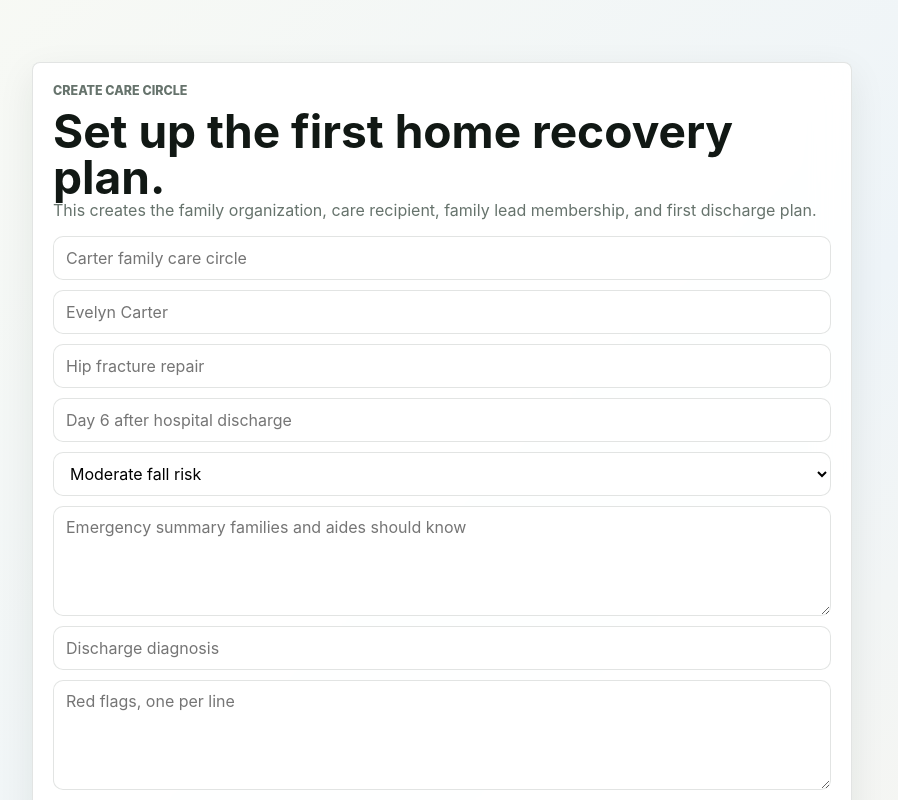
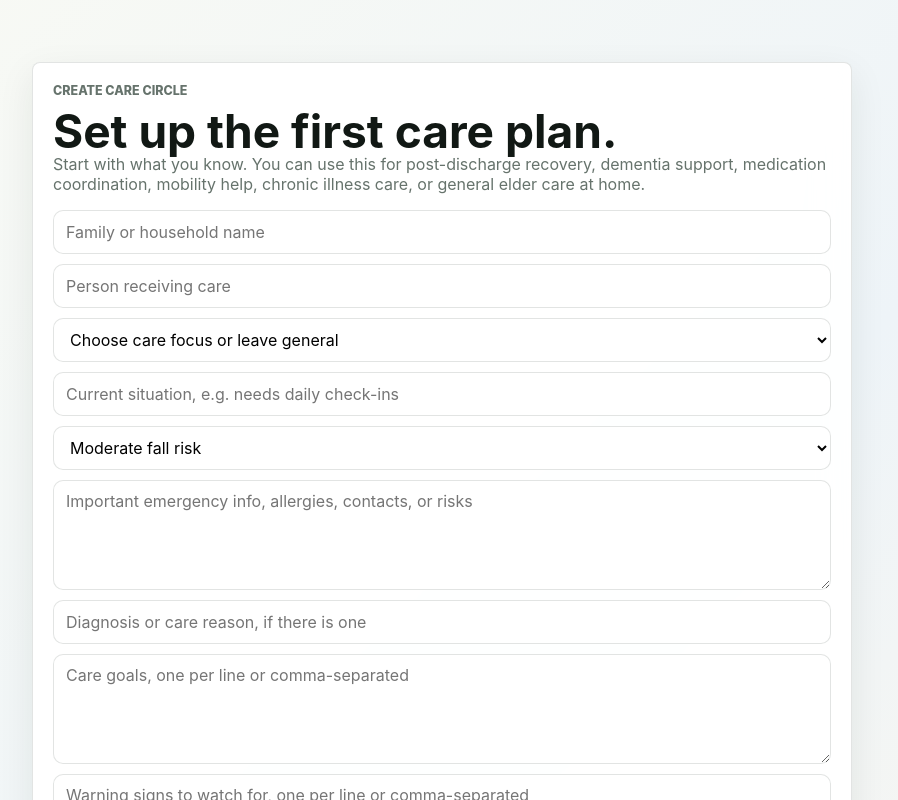
Before and after one commit to bernieboy0001/STARTHOMEX, a Next.js app: page /onboarding in a window 1280 px wide. Shown: the top 800 px of the page, without its empty margins (198-1096 px from the left). Built offline with nearby package versions, Linux system fonts and the light colour scheme.

Commit message:
Improve onboarding flexibility and dashboard resilience

```diff
--- a/app/onboarding/actions.ts
+++ b/app/onboarding/actions.ts
@@ -8,13 +8,14 @@ import { createAdminClient } from "@/lib/supabase/admin";
 const onboardingSchema = z.object({
   organizationName: z.string().min(2),
   recipientName: z.string().min(2),
-  primaryCondition: z.string().min(2),
+  primaryCondition: z.string().optional(),
   recoveryStatus: z.string().min(2),
   fallRisk: z.string().default("unknown"),
-  emergencySummary: z.string().min(5),
-  diagnosis: z.string().min(2),
-  redFlags: z.string().min(5),
-  restrictions: z.string().min(5)
+  emergencySummary: z.string().optional(),
+  diagnosis: z.string().optional(),
+  redFlags: z.string().optional(),
+  restrictions: z.string().optional(),
+  goals: z.string().optional()
 });
 
 function listFromText(value: string) {
@@ -28,15 +29,17 @@ export async function createCareCircle(formData: FormData) {
   const parsed = onboardingSchema.parse({
     organizationName: formData.get("organizationName"),
     recipientName: formData.get("recipientName"),
-    primaryCondition: formData.get("primaryCondition"),
+    primaryCondition: formData.get("primaryCondition") || undefined,
     recoveryStatus: formData.get("recoveryStatus"),
     fallRisk: formData.get("fallRisk"),
-    emergencySummary: formData.get("emergencySummary"),
-    diagnosis: formData.get("diagnosis"),
-    redFlags: formData.get("redFlags"),
-    restrictions: formData.get("restrictions")
+    emergencySummary: formData.get("emergencySummary") || undefined,
+    diagnosis: formData.get("diagnosis") || undefined,
+    redFlags: formData.get("redFlags") || undefined,
+    restrictions: formData.get("restrictions") || undefined,
+    goals: formData.get("goals") || undefined
   });
 
+  try {
     const supabase = await createClient();
     const { data: userData, error: userError } = await supabase.auth.getUser();
     if (userError || !userData.user) redirect("/sign-in");
@@ -54,10 +57,10 @@ export async function createCareCircle(formData: FormData) {
       .insert({
         organization_id: organization.id,
         full_name: parsed.recipientName,
-      primary_condition: parsed.primaryCondition,
+        primary_condition: parsed.primaryCondition || "General home care",
         recovery_status: parsed.recoveryStatus,
         fall_risk: parsed.fallRisk,
-      emergency_summary: parsed.emergencySummary
+        emergency_summary: parsed.emergencySummary || "No emergency summary added yet."
       })
       .select()
       .single();
@@ -73,12 +76,17 @@ export async function createCareCircle(formData: FormData) {
 
     const { error: dischargeError } = await admin.from("discharge_plans").insert({
       care_recipient_id: recipient.id,
-    diagnosis: parsed.diagnosis,
-    restrictions: listFromText(parsed.restrictions),
-    red_flags: listFromText(parsed.redFlags),
+      diagnosis: parsed.diagnosis || parsed.primaryCondition || "General home care",
+      restrictions: listFromText(parsed.restrictions || ""),
+      red_flags: listFromText(parsed.redFlags || ""),
+      recovery_goals: listFromText(parsed.goals || ""),
       created_by: userData.user.id
     });
     if (dischargeError) throw new Error(dischargeError.message);
+  } catch (error) {
+    const message = error instanceof Error ? error.message : "Unable to create this care circle.";
+    redirect(`/onboarding?error=${encodeURIComponent(message)}`);
+  }
 
   redirect("/dashboard");
 }
--- a/app/onboarding/page.tsx
+++ b/app/onboarding/page.tsx
@@ -1,28 +1,44 @@
 import { createCareCircle } from "./actions";
 
-export default function OnboardingPage() {
+export default async function OnboardingPage({ searchParams }: { searchParams?: Promise<{ error?: string }> }) {
+  const query = await searchParams;
+
   return (
     <main className="main">
       <section className="panel" style={{ maxWidth: 820, margin: "4vh auto" }}>
         <p className="eyebrow">Create care circle</p>
-        <h2>Set up the first home recovery plan.</h2>
+        <h2>Set up the first care plan.</h2>
         <p className="muted">
-          This creates the family organization, care recipient, family lead membership, and first discharge plan.
+          Start with what you know. You can use this for post-discharge recovery, dementia support,
+          medication coordination, mobility help, chronic illness care, or general elder care at home.
         </p>
+        {query?.error && <p className="notice"><strong>Setup error</strong><span>{query.error}</span></p>}
         <form className="form" action={createCareCircle}>
-          <input name="organizationName" placeholder="Carter family care circle" required />
-          <input name="recipientName" placeholder="Evelyn Carter" required />
-          <input name="primaryCondition" placeholder="Hip fracture repair" required />
-          <input name="recoveryStatus" placeholder="Day 6 after hospital discharge" required />
+          <input name="organizationName" placeholder="Family or household name" required />
+          <input name="recipientName" placeholder="Person receiving care" required />
+          <select name="primaryCondition" defaultValue="">
+            <option value="">Choose care focus or leave general</option>
+            <option value="General elder care">General elder care</option>
+            <option value="Post-hospital recovery">Post-hospital recovery</option>
+            <option value="Dementia or memory support">Dementia or memory support</option>
+            <option value="Stroke recovery">Stroke recovery</option>
+            <option value="Medication coordination">Medication coordination</option>
+            <option value="Mobility and fall prevention">Mobility and fall prevention</option>
+            <option value="Chronic illness support">Chronic illness support</option>
+            <option value="Home aide coordination">Home aide coordination</option>
+          </select>
+          <input name="recoveryStatus" placeholder="Current situation, e.g. needs daily check-ins" required />
           <select name="fallRisk" defaultValue="moderate">
+            <option value="unknown">Fall risk unknown</option>
             <option value="low">Low fall risk</option>
             <option value="moderate">Moderate fall risk</option>
             <option value="high">High fall risk</option>
           </select>
-          <textarea name="emergencySummary" placeholder="Emergency summary families and aides should know" required />
-          <input name="diagnosis" placeholder="Discharge diagnosis" required />
-          <textarea name="redFlags" placeholder="Red flags, one per line" required />
-          <textarea name="restrictions" placeholder="Restrictions, one per line" required />
+          <textarea name="emergencySummary" placeholder="Important emergency info, allergies, contacts, or risks" />
+          <input name="diagnosis" placeholder="Diagnosis or care reason, if there is one" />
+          <textarea name="goals" placeholder="Care goals, one per line or comma-separated" />
+          <textarea name="redFlags" placeholder="Warning signs to watch for, one per line or comma-separated" />
+          <textarea name="restrictions" placeholder="Restrictions or special instructions, one per line or comma-separated" />
           <button className="button" type="submit">Create care circle</button>
         </form>
       </section>
```
Also changed, not shown: app/dashboard/page.tsx (+11 -2 lines). Lines whose indentation alone changed are shown as unchanged.
